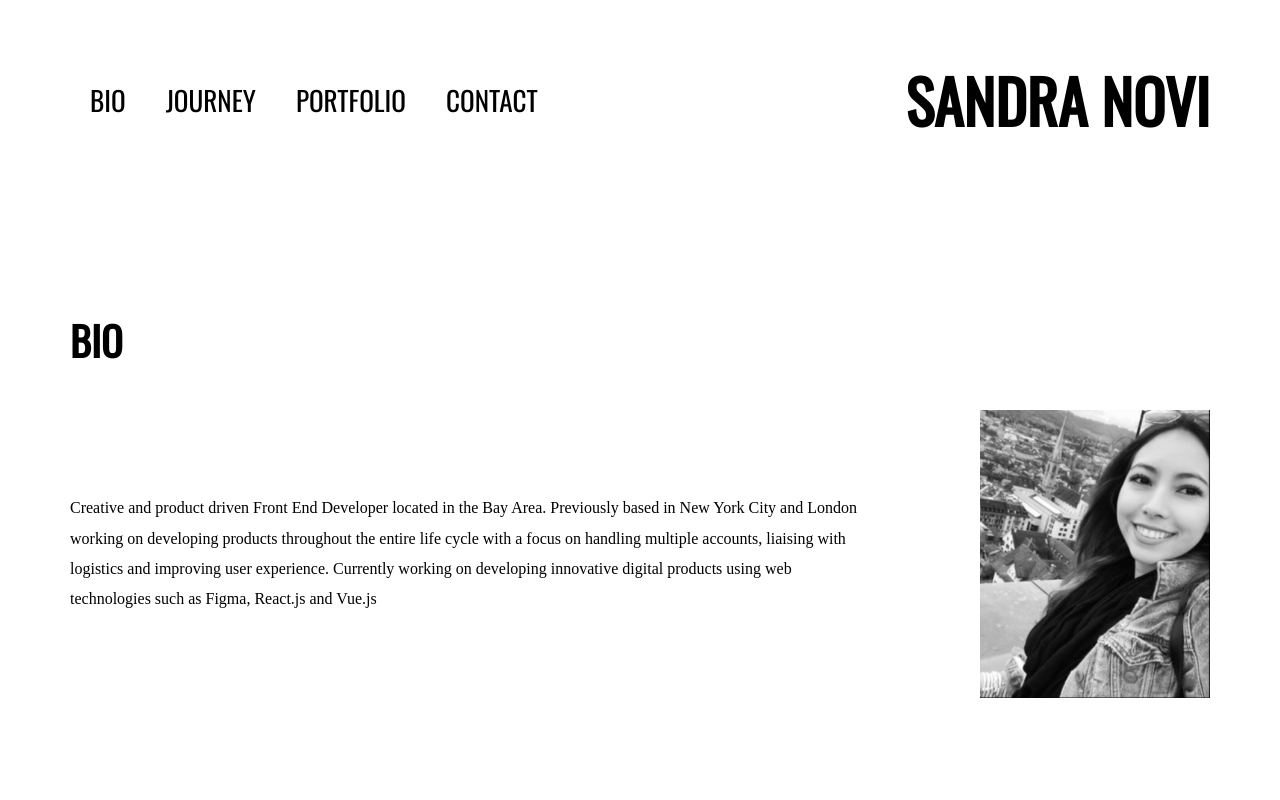
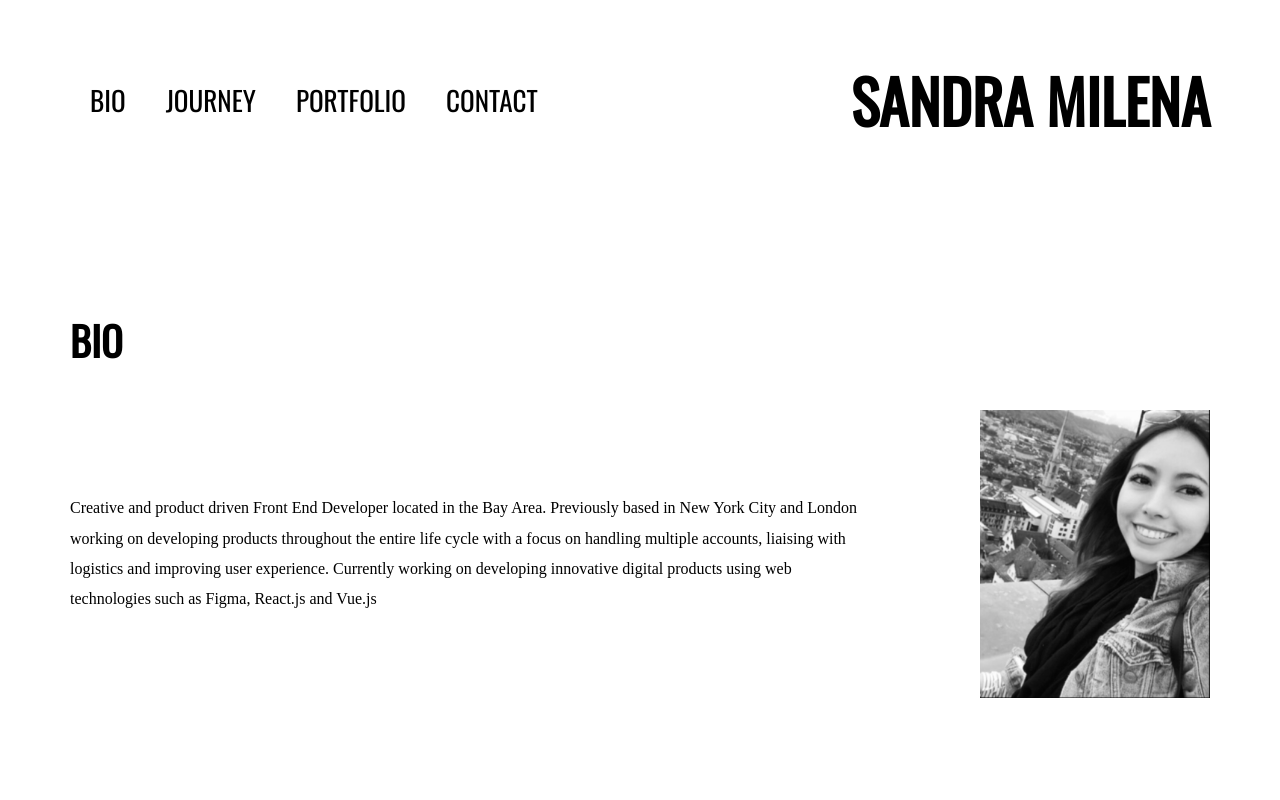
Before and after one commit to sandritaa/milenasatelier, a React (Create React App) app: page / in a window 1280 px wide. Shown: the top 800 px of the page. Built offline with nearby package versions, Linux system fonts and the light colour scheme; a web font is replaced by a local one.

Commit message:
name change

```diff
--- a/src/Contact.js
+++ b/src/Contact.js
@@ -127,7 +127,7 @@ function Contact() {
       </nav>
       {/* <footer className="footer">by: sandra novi</footer> */}
 
-      <footer className="footer">by: sandra novi</footer>
+      <footer className="footer">by: sandra milena</footer>
     </body>
   );
 }
--- a/src/Navbar.js
+++ b/src/Navbar.js
@@ -23,7 +23,7 @@ const Navbar = () => {
     <body>
       <nav className="navbar sticky" id="navbarGroup">
         <div class="container">
-          <div class="logo">sandra novi</div>
+          <div class="logo">sandra milena</div>
 
           <ul className="navLinks-item">
             <li>
```
